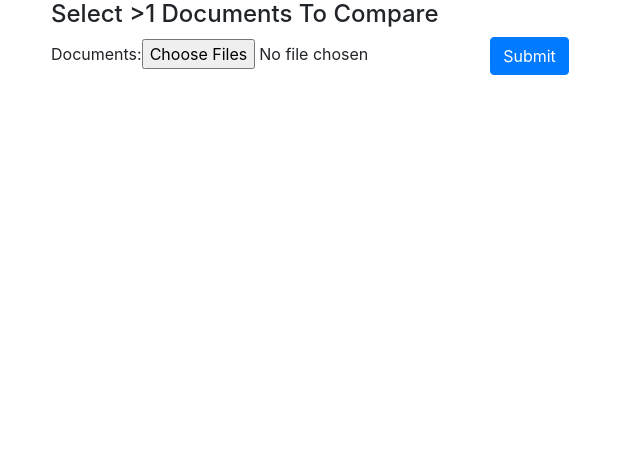
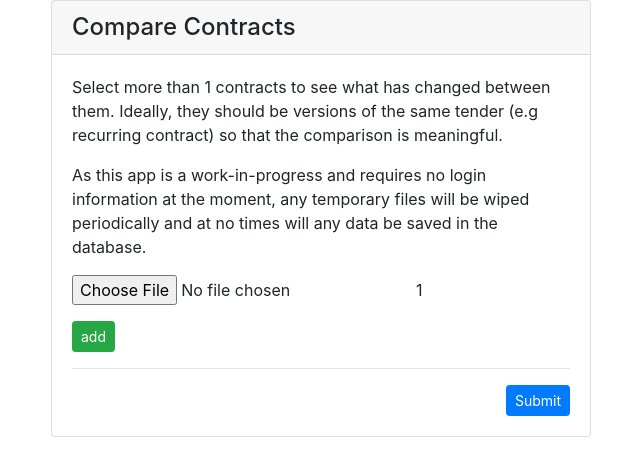
Before and after one commit to chiyuan-goh/work, a Django app: page /compare in a window 1280 px wide. Shown: the top 476 px of the page, without its empty margins (34-674 px from the left). Run offline with Django 3.2, Linux system fonts and the light colour scheme; some libraries are stand-ins or nearby versions.

Commit message:
beautify form

```diff
--- a/dcompare/templates/dcompare/doc_upload.html
+++ b/dcompare/templates/dcompare/doc_upload.html
@@ -8,17 +8,72 @@
 
 {#{% include "dcompare/nav.html" %}#}
 
+{#<div class="container">#}
+{#    <h4>Select >1 Documents To Compare</h4>#}
+{#    <form action="/compare" method="post" enctype="multipart/form-data">#}
+{#        <div class="form-group">#}
+{#            {% csrf_token %}#}
+{#            {{ form }}#}
+{#            <button class="btn btn-primary" type="submit">Submit</button>#}
+{#        </div>#}
+{#    </form>#}
+{#</div>#}
+
+
 <div class="container">
-    <h4>Select >1 Documents To Compare</h4>
-    <form action="/compare" method="post" enctype="multipart/form-data">
-        <div class="form-group">
-            {% csrf_token %}
-            {{ form }}
-            <button class="btn btn-primary" type="submit">Submit</button>
+    <div class="row">
+        <div class="col-sm-6">
+            <div class="card mx-auto ">
+                <h4 class="card-header">
+                    Compare Contracts
+                </h4>
+                <div class="card-body">
+                    <p class="card-text">Select more than 1 contracts to see what has changed between them. Ideally,
+                        they should be versions of the same tender (e.g recurring contract) so that the comparison is
+                        meaningful.
+                    </p>
+
+                    <p class="card-text">As this app is a work-in-progress and requires no login information at the moment,
+                        any temporary files will be wiped periodically and at no times will any data be saved in the
+                        database.
+                    </p>
+
+                    <form method='post' enctype='multipart/form-data' action=''>
+                        {% csrf_token %}
+                        <div class='file_upload form-group' id='f1'><input name='documents' type='file'/>1</div>
+                        <div id='file_tools'>
+                            <button id='add_file' class="btn btn-success btn-sm" type="button">add</button>
+                            <button id='del_file' class="btn btn-danger btn-sm" type="button">remove</button>
+                        </div>
+                        <hr>
+                        <button type='submit' name='upload' class="btn btn-primary btn-sm float-right">Submit</button>
+                    </form>
+                </div>
+
+            </div>
         </div>
-    </form>
+    </div>
 </div>
+{% include "dcompare/tail_static.html" %}
 
-{% include "dcompare/tail_static.html" %}
+<script type='text/javascript'>
+    $(document).ready(function () {
+        var counter = 2;
+        $('#del_file').hide();
+        $('button#add_file').click(function () {
+            $('#file_tools').before('<div class="file_upload form-group" id="f' + counter + '"><input name="documents" type="file">' + counter + '</div>');
+            $('#del_file').fadeIn(0);
+            counter++;
+        });
+        $('button#del_file').click(function () {
+            if (counter == 3) {
+                $('#del_file').hide();
+            }
+            counter--;
+            $('#f' + counter).remove();
+        });
+    });
+</script>
+
 </body>
 </html>
--- a/dcompare/templates/dcompare/splash.html
+++ b/dcompare/templates/dcompare/splash.html
@@ -40,7 +40,7 @@
 {#            background-color: #111;#}
 {#            color: #fff;#}
             padding: 18px;
-            font-size: 36px;
+            font-size: 38px;
             letter-spacing: 10px;
         }
 
@@ -59,9 +59,9 @@
 
 <div class="bgimg-1">
     <div class="caption">
-        <span class="border2">LD Contract Management</span>
+        <span class="border2">Contract Management</span>
         <br><br>
-        <a class='btn btn-primary' href="{% url "compare" %}">Compare Document</a>
+        <a class='btn btn-primary' href="{% url "compare" %}">Compare Documents</a>
 
     </div>
 </div>
--- a/static/css/app.css
+++ b/static/css/app.css
@@ -29,3 +29,7 @@
 .bg-faded {
     background-color:#f7f7f7;
 }
+
+.card-1 {
+    padding: 10px 10px 10px 10px;
+}
```
